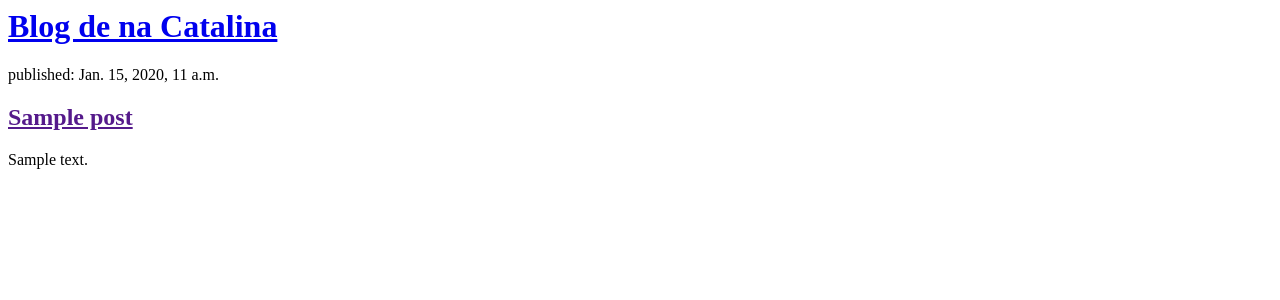
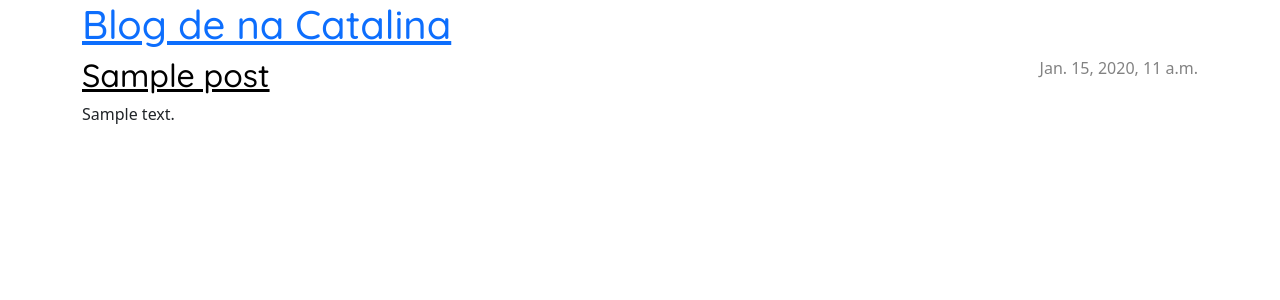
Before and after one commit to codecatalina/djangogirls, a Django app: page / in a window 1280 px wide. Shown: the top 300 px of the page. Run offline with Django 3.2, Linux system fonts and the light colour scheme; tables that the repository leaves empty hold one stand-in row (values such as "Sample post").

Commit message:
template amb classes

```diff
--- /dev/null
+++ b/blog/static/css/blog.css
@@ -0,0 +1,83 @@
+/*h1 a, h2 a {
+    font-family: 'Quicksand';
+}
+h1 a {
+    color: #F32850;
+}
+h2 a {
+    color: #1cc7b2;
+}
+body {
+    padding-left: 15px;
+}
+*/
+.page-header {
+    background-color: #C25100;
+    margin-top: 0;
+    margin-bottom: 40px;
+    padding: 20px 20px 20px 40px;
+}
+
+.page-header h1,
+.page-header h1 a,
+.page-header h1 a:visited,
+.page-header h1 a:active {
+    color: #ffffff;
+    font-size: 36pt;
+    text-decoration: none;
+}
+
+h1,
+h2,
+h3,
+h4 {
+    font-family: 'Quicksand', cursive;
+}
+
+.date {
+    color: #828282;
+}
+
+.save {
+    float: right;
+}
+
+.post-form textarea,
+.post-form input {
+    width: 100%;
+}
+
+.top-menu,
+.top-menu:hover,
+.top-menu:visited {
+    color: #ffffff;
+    float: right;
+    font-size: 26pt;
+    margin-right: 20px;
+}
+
+.post {
+    margin-bottom: 70px;
+}
+
+.post h2 a,
+.post h2 a:visited {
+    color: #000000;
+}
+
+.post > .date,
+.post > .actions {
+    float: right;
+}
+
+.btn-secondary,
+.btn-secondary:visited {
+    color: #C25100;
+    background: none;
+    border-color: #C25100;
+}
+
+.btn-secondary:hover {
+    color: #FFFFFF;
+    background-color: #C25100;
+}
--- a/blog/templates/blog/post_list.html
+++ b/blog/templates/blog/post_list.html
@@ -1,12 +1,33 @@
-
+{% load static %}
+<!DOCTYPE html>
+<html>
+    <head>
+        <title>Django Girls blog</title>
+        <link rel="stylesheet" href="https://cdn.jsdelivr.net/npm/bootstrap@5.1.3/dist/css/bootstrap.min.css" integrity="sha384-1BmE4kWBq78iYhFldvKuhfTAU6auU8tT94WrHftjDbrCEXSU1oBoqyl2QvZ6jIW3" crossorigin="anonymous">
+        <link href="//fonts.googleapis.com/css?family=Lobster&subset=latin,latin-ext" rel="stylesheet" type="text/css">
+        <link href="//fonts.googleapis.com/css2?family=Quicksand:wght@300;400;500;600;700&display=swap" rel="stylesheet">
+        <link rel="stylesheet" href="{% static 'css/blog.css' %}">
+    </head>
+    <body>
         <header>
+            <div class="container">
                 <h1><a href="/">Blog de na Catalina</a></h1>
+            </div>
         </header>
-
+       <main class="container">
+            <div class="row">
+                <div class="col">
                     {% for post in posts %}
-    <article>
-        <time>published: {{ post.published_date }}</time>
+                        <article class="post">
+                            <time class="date">
+                                {{ post.published_date }}
+                            </time>
                             <h2><a href="">{{ post.title }}</a></h2>
                             <p>{{ post.text|linebreaksbr }}</p>
                         </article>
                     {% endfor %}
+                </div>
+            </div>
+        </main>
+    </body>
+</html>
```
Lines whose indentation alone changed are shown as unchanged.
